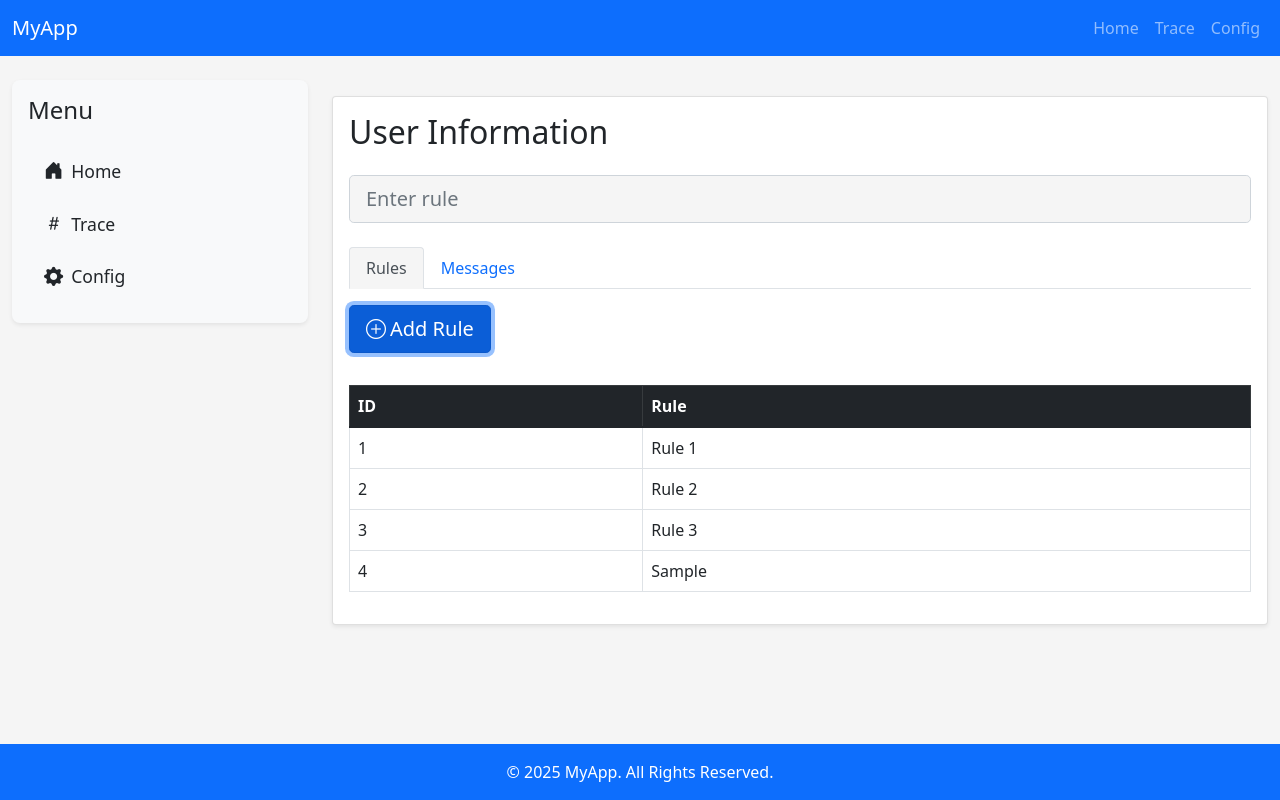
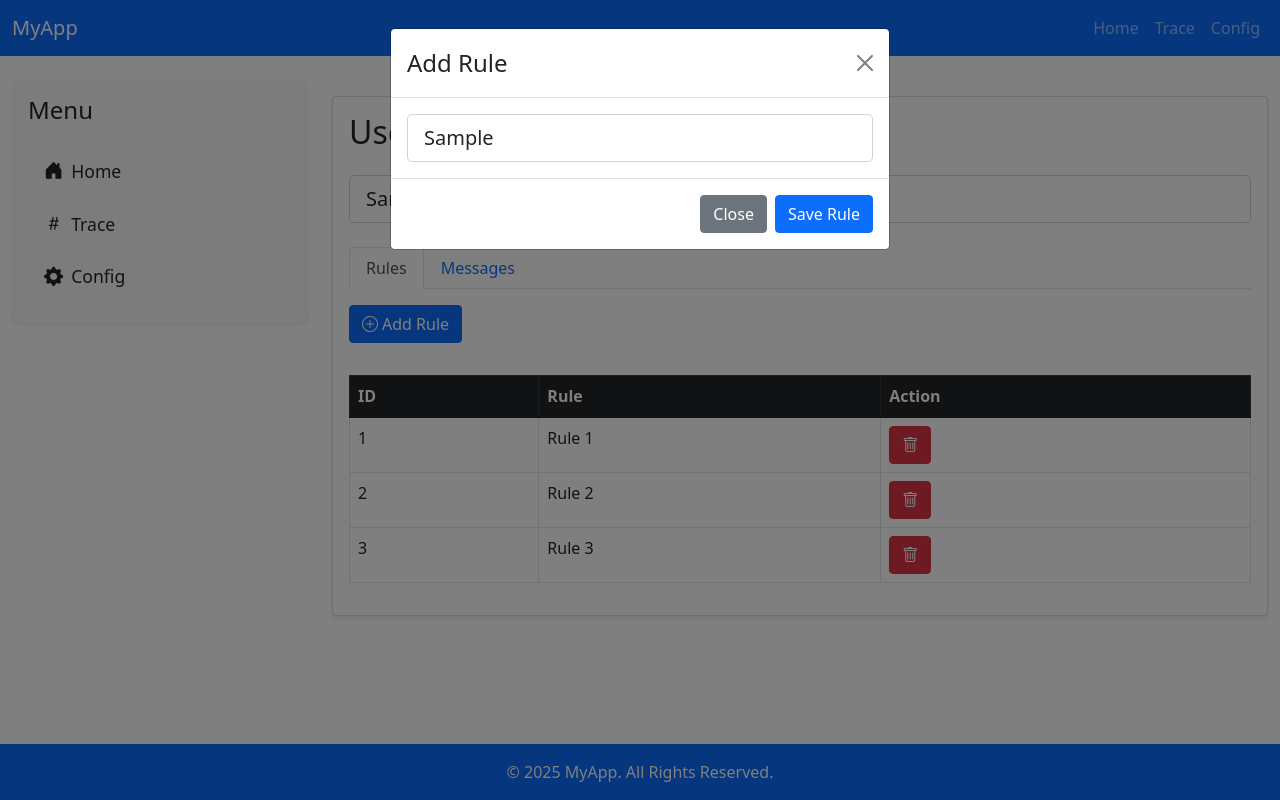
Before and after one commit to majiddarvishan/tracer, a React (Create React App) app: page /trace in a window 1280 px wide. Both pictures are taken after typing "Sample" into the empty fields and a click on the button "Add Rule". Built offline with nearby package versions, Linux system fonts and the light colour scheme.

Commit message:
Add rule

```diff
--- a/src/Trace.js
+++ b/src/Trace.js
@@ -1,4 +1,5 @@
 import React, { useState } from 'react';
+import { Modal, Button } from 'react-bootstrap';
 
 const Trace = () => {
   const [rules, setRules] = useState([
@@ -8,6 +9,7 @@ const Trace = () => {
   ]);
 
   const [inputValue, setInputValue] = useState('');
+  const [show, setShow] = useState(false);
 
   const handleInputChange = (e) => {
     setInputValue(e.target.value);
@@ -19,7 +21,16 @@ const Trace = () => {
       rule: inputValue,
     };
     setRules([...rules, newRule]);
-    setInputValue(''); // Clear the input field
+    setInputValue('');
+    setShow(false); // Close the modal
+  };
+
+  const handleShow = () => setShow(true);
+  const handleClose = () => setShow(false);
+
+  const handleDeleteRule = (id) => {
+    const updatedRules = rules.filter((rule) => rule.id !== id);
+    setRules(updatedRules);
   };
 
   return (
@@ -75,14 +86,15 @@ const Trace = () => {
               role="tabpanel"
               aria-labelledby="rules-tab"
             >
-              <button className="btn btn-primary btn-lg mb-3" onClick={handleAddRule}>
+              <Button variant="primary" className="mb-3" onClick={handleShow}>
                 <i className="bi bi-plus-circle me-1"></i>Add Rule
-              </button>
+              </Button>
               <table className="table table-bordered mt-3">
                 <thead className="table-dark">
                   <tr>
                     <th>ID</th>
                     <th>Rule</th>
+                    <th>Action</th>
                   </tr>
                 </thead>
                 <tbody>
@@ -90,6 +102,14 @@ const Trace = () => {
                     <tr key={rule.id}>
                       <td>{rule.id}</td>
                       <td>{rule.rule}</td>
+                      <td>
+                        <Button
+                          variant="danger"
+                          onClick={() => handleDeleteRule(rule.id)}
+                        >
+                          <i className="bi bi-trash"></i>
+                        </Button>
+                      </td>
                     </tr>
                   ))}
                 </tbody>
@@ -127,6 +147,30 @@ const Trace = () => {
           </div>
         </div>
       </div>
+
+      {/* Modal for Adding Rule */}
+      <Modal show={show} onHide={handleClose}>
+        <Modal.Header closeButton>
+          <Modal.Title>Add Rule</Modal.Title>
+        </Modal.Header>
+        <Modal.Body>
+          <input
+            type="text"
+            className="form-control form-control-lg"
+            placeholder="Enter rule"
+            value={inputValue}
+            onChange={handleInputChange}
+          />
+        </Modal.Body>
+        <Modal.Footer>
+          <Button variant="secondary" onClick={handleClose}>
+            Close
+          </Button>
+          <Button variant="primary" onClick={handleAddRule}>
+            Save Rule
+          </Button>
+        </Modal.Footer>
+      </Modal>
     </div>
   );
 };
--- a/src/index.js
+++ b/src/index.js
@@ -3,6 +3,8 @@ import ReactDOM from 'react-dom/client';
 import App from './App';
 import './custom.scss'; // Custom Bootstrap styles
 import 'bootstrap-icons/font/bootstrap-icons.css'; // Bootstrap Icons
+import 'bootstrap/dist/css/bootstrap.min.css';
+
 
 const root = ReactDOM.createRoot(document.getElementById('root'));
 root.render(
```
